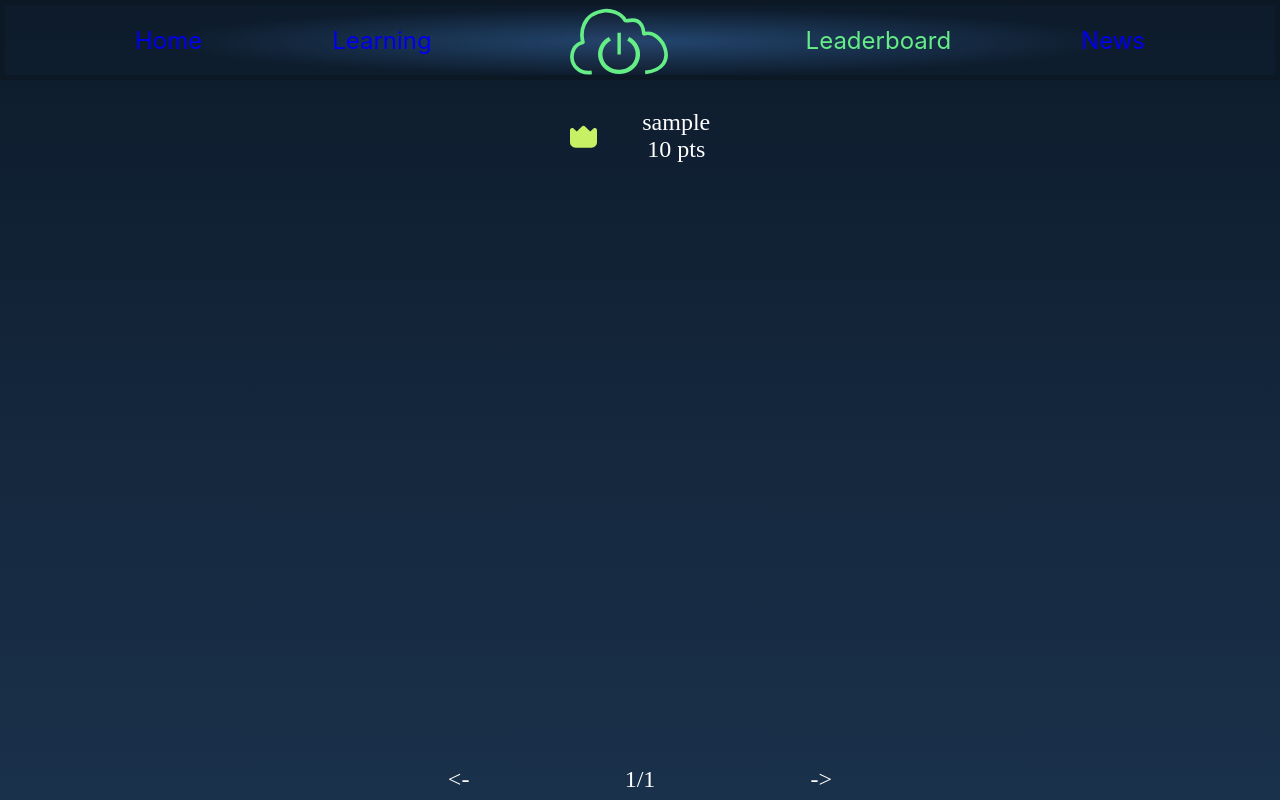
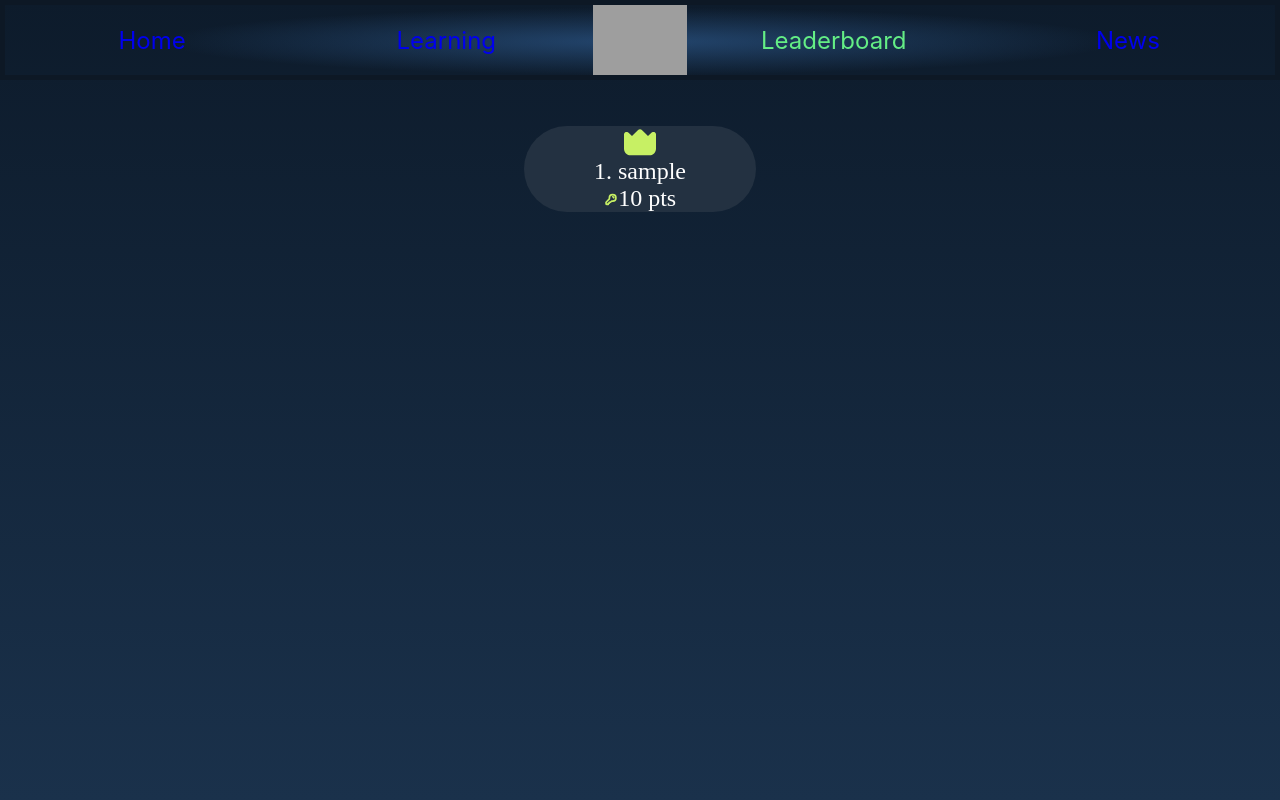
Before and after one commit to xRastele/HackTheRoot, a PHP site: page /leaderboard in a window 1280 px wide. Run offline with PHP 8.4, Linux system fonts and the light colour scheme; tables that the repository leaves empty hold one stand-in row (values such as "Sample post"); some libraries are stand-ins or nearby versions; grey boxes are pictures that could not be loaded.

Commit message:
Changed leaderboard UI, added register form validation by js script and backend

```diff
--- a/public/css/leaderboard.css
+++ b/public/css/leaderboard.css
@@ -7,8 +7,7 @@
     align-items: stretch;
     grid-template-areas:
     ". leaderboard-top3 ."
-    ". leaderboard-rest ."
-    ". leaderboard-buttons .";
+    ". leaderboard-rest .";
     width: 50%;
 }
 
@@ -20,16 +19,25 @@
     grid-template-areas:
     ". . ."
     ". top1 ."
-    "top2 . top3"
+    "top2 . top3";
     ". . .";
     grid-area: leaderboard-top3;
 }
 
-.top1 { grid-area: top1; }
+.top1 {
+    display: flex;
+    flex-direction: column;
+    grid-area: top1; }
 
-.top2 { grid-area: top2; }
+.top2 {
+    display: flex;
+    flex-direction: column;
+    grid-area: top2; }
 
-.top3 { grid-area: top3; }
+.top3 {
+    display: flex;
+    flex-direction: column;
+    grid-area: top3; }
 
 .leaderboard-rest {  display: grid;
     grid-template-columns: repeat(3, 1fr);
@@ -42,25 +50,9 @@
     grid-area: leaderboard-rest;
 }
 
-.leaderboard-buttons {  display: grid;
-    grid-template-columns: repeat(3, 1fr);
-    grid-template-rows: 1fr;
-    gap: 0px 0px;
-    grid-auto-flow: row;
-    grid-template-areas:
-    "buttons-left buttons-count buttons-right";
-    grid-area: leaderboard-buttons;
-}
-
-.buttons-right { grid-area: buttons-right; }
-
-.buttons-left { grid-area: buttons-left; }
-
-.buttons-count { grid-area: buttons-count; }
-
 .sub-container {
     width: 100%;
-    height: 100%;
+    height: 90%;
     color: white;
     text-align: center;
     font-family: Play;
@@ -70,16 +62,34 @@
 .top1,
 .top2,
 .top3,
-.leaderboard-rest,
-.leaderboard-buttons
+.leaderboard-rest
 {
     display: flex;
     justify-content: center;
     align-items: center;
-    justify-content: space-evenly;
+    justify-content: center;
 }
 
 .leaderboard-rest {
     flex-direction: column;
-    justify-content: space-evenly;
+    justify-content: inherit;
+    margin-top: 1vh;
 }
+
+.user-entry {
+    margin-top: 3.5vh;
+    border-radius: 12px;
+    background: #233141;
+    display: flex;
+    flex-direction: row;
+    padding: 1vh 1vh 1vh 1vh;
+}
+
+.user-entry-top3 {
+    border-radius: 155px;
+    background: #233141;
+}
+
+.username {
+    margin-right: 2vh;
+}
--- a/public/css/style.css
+++ b/public/css/style.css
@@ -87,6 +87,11 @@
     color: #64EE85;
 }
 
+nav a {
+    flex: 1;
+    text-align: center;
+}
+
 nav {
     height: 10%;
     display: flex;
@@ -104,6 +109,14 @@
     height: 100%;
 }
 
+.no-valid {
+    border: 3px solid red;
+    border-radius: 1em;
+    box-shadow: 0 0 0.2em red;
+    outline: none;
+
+}
+
 @media only screen and (max-device-width: 420px) {
     img {
         width: 100%;
--- a/public/views/leaderboard.php
+++ b/public/views/leaderboard.php
@@ -12,9 +12,14 @@
         <div class="leaderboard-top3">
             <?php foreach ($leaderboard->getUsers() as $index => $user): ?>
                 <?php if ($index < 3): ?>
-                    <div class="top<?= $index + 1; ?>">
+                    <div class="top<?= $index + 1; ?> user-entry-top3">
                         <img src="public/img/crown.svg">
-                        <?= $user->getUsername() ?> <br> <?= $user->getPoints(); ?> pts
+                        <div>
+                            <?= $index+1 . '. ' . $user->getUsername() ?>
+                        </div>
+                        <div>
+                            <img src="public/img/points_icon.svg"><?= $user->getPoints(); ?> pts
+                        </div>
                     </div>
                 <?php else: ?>
                     <?php break; ?>
@@ -25,16 +30,18 @@
             <?php foreach ($leaderboard->getUsers() as $index => $user): ?>
                 <?php if ($index >= 3): ?>
                     <div class="user-entry">
-                        <?= $user->getUsername() . ' - ' . $user->getPoints(); ?>
+
+                        <div class="username">
+                            <?= $index+1 . '. ' . $user->getUsername() ?>
+                        </div>
+                        <div class="points">
+                            <img src="public/img/points_icon.svg"><?= $user->getPoints() ?> pts
+                        </div>
+
                     </div>
                 <?php endif; ?>
             <?php endforeach; ?>
         </div>
-        <div class="leaderboard-buttons">
-            <div class="buttons-left"><-</div>
-            <div class="buttons-count">1/1</div>
-            <div class="buttons-right">-></div>
-        </div>
     </div>
 </div>
 </body>
--- a/public/views/register.php
+++ b/public/views/register.php
@@ -3,6 +3,7 @@
     <meta name="viewport" content="width=device-width, initial-scale=1, minimum-scale=1"/>
     <link rel="stylesheet" type="text/css" href="public/css/style.css">
     <link rel="stylesheet" type="text/css" href="public/css/register.css">
+    <script type="text/javascript" src="public/js/register.js" defer></script>
     <title>HackTheRoot $ Register</title>
 </head>
 <body>
@@ -23,6 +24,7 @@
             <input name="email" type="text" placeholder="Email">
             <input name="username" type="username" placeholder="Username">
             <input name="password" type="password" placeholder="Password">
+            <input name="confirmPassword" type="password" placeholder="Confirm password">
             <button>Sign up</button>
             <p>Already have an account? Login <a href="/login">here</a>.</p>
         </form>
--- a/src/controllers/SecurityController.php
+++ b/src/controllers/SecurityController.php
@@ -42,6 +42,10 @@
         //return $this->render('news');
     }
 
+    private function arePasswordsSame($password, $confirmPassword) {
+        return $password === $confirmPassword;
+    }
+
     public function register()
     {
         if (!$this->isPost()) {
@@ -51,9 +55,19 @@
         $email = $_POST['email'] ?? null;
         $username = $_POST['username'] ?? null;
         $password = $_POST['password'] ?? null;
+        $confirmPassword = $_POST["confirmPassword"] ?? null;
 
-        if (empty($email) || empty($username) || empty($password)) {
+        if(!$this->arePasswordsSame($password, $confirmPassword))
+        {
+            return $this->render('register', ['messages' => ['Passwords must be the same']]);
+        }
+
+        if (empty($email) || empty($username) || empty($password) || empty($confirmPassword)) {
             return $this->render('register', ['messages' => ['Please fill in all fields']]);
+        }
+
+        if (!filter_var($email, FILTER_VALIDATE_EMAIL)) {
+            return $this->render('register', ['messages' => ['Email address is invalid']]);
         }
 
         if ($this->userRepository->doesUserExist($email, $username)) {
```
Also changed, not shown: public/js/register.js (added, +35 -0 lines), public/img/logo_no_text.svg, public/img/points_icon.svg (added).
